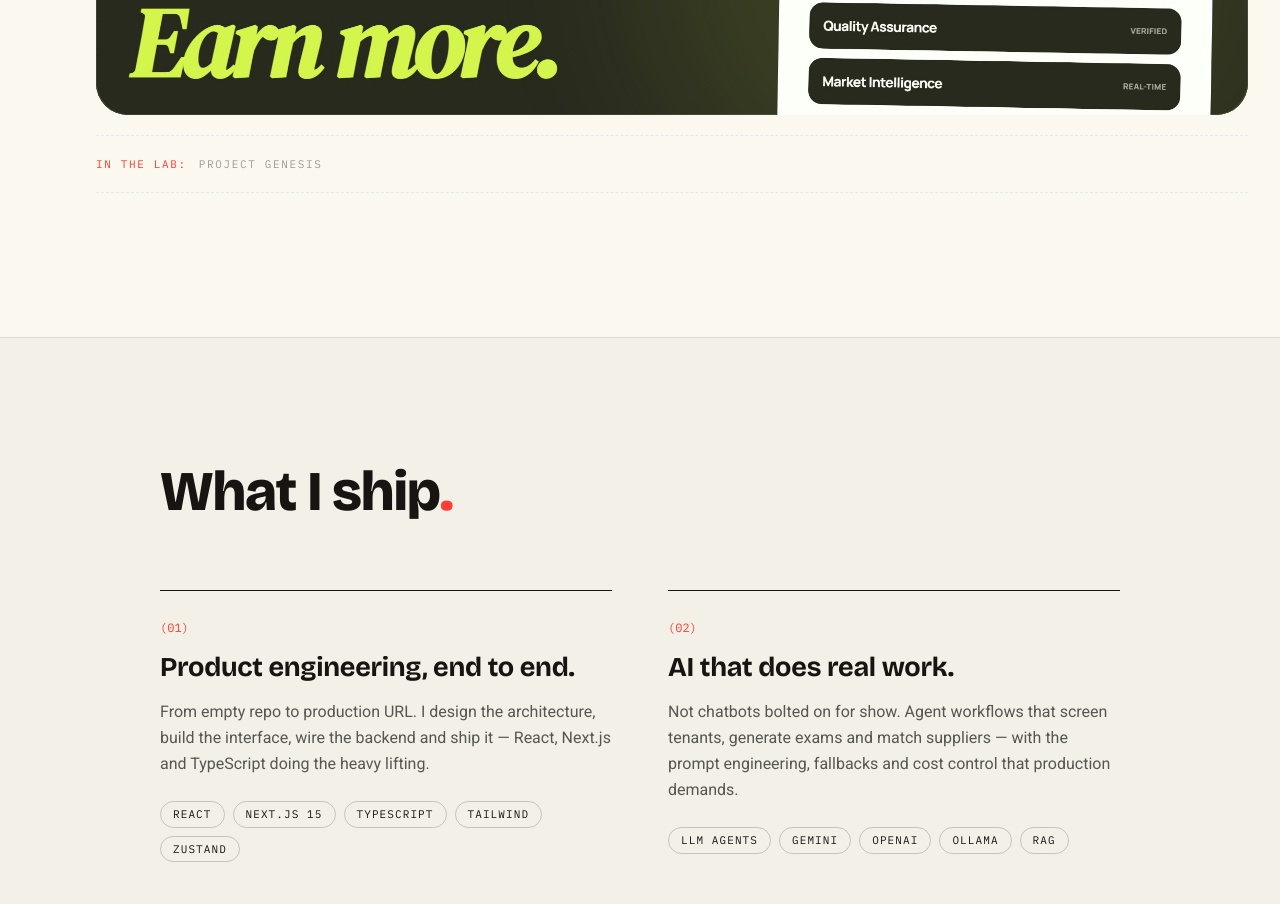
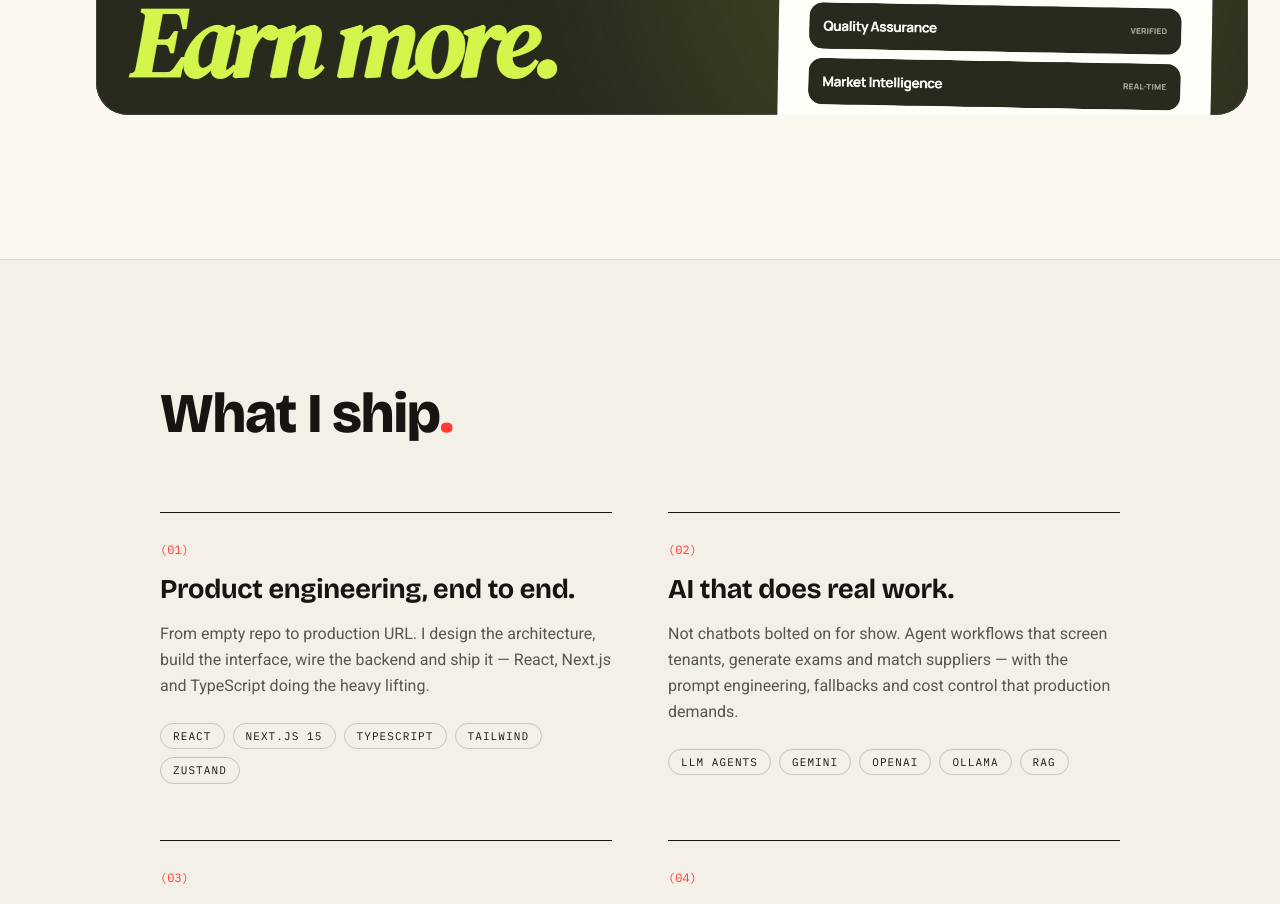
Before and after one commit to deepmroot/mandeep-portfolio, a React (Vite) app: page / in a window 1280 px wide. Shown: the part 5400-6304 px from the top of the page. Built offline with nearby package versions, Linux system fonts and the light colour scheme.

Commit message:
Remove in-the-lab strip entirely

```diff
--- a/src/appart-theme/Portfolio.jsx
+++ b/src/appart-theme/Portfolio.jsx
@@ -810,14 +810,6 @@ function Works() {
             </div>
           )
         )}
-
-        <motion.div
-          {...fadeUp}
-          className={`${MONO} mt-0 flex flex-wrap items-center gap-x-3 gap-y-1 border-y border-dashed border-current/25 py-5 text-[11px] uppercase tracking-[0.15em] text-[#8e827c]`}
-        >
-          <span className="text-[#ff3c34]">In the lab:</span>
-          <span className="text-current opacity-80">Project Genesis</span>
-        </motion.div>
       </div>
     </section>
   );
```
